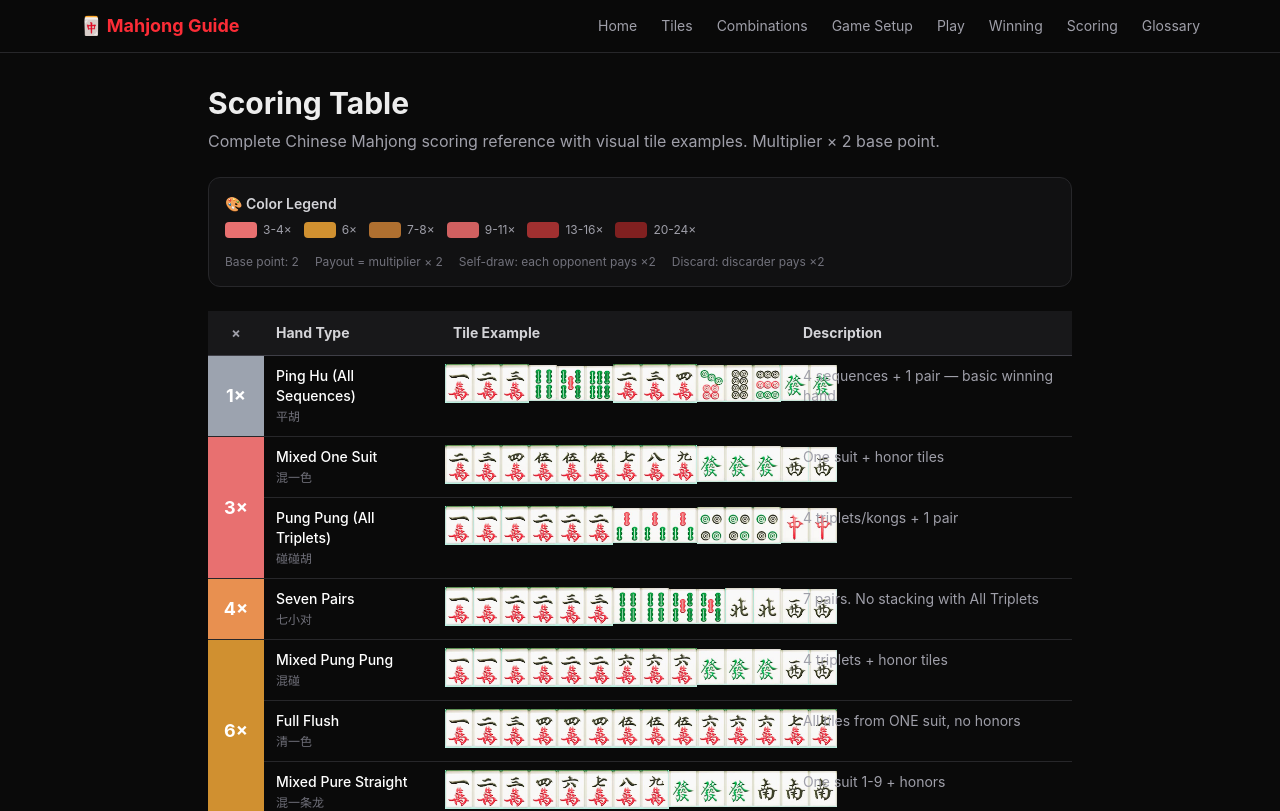
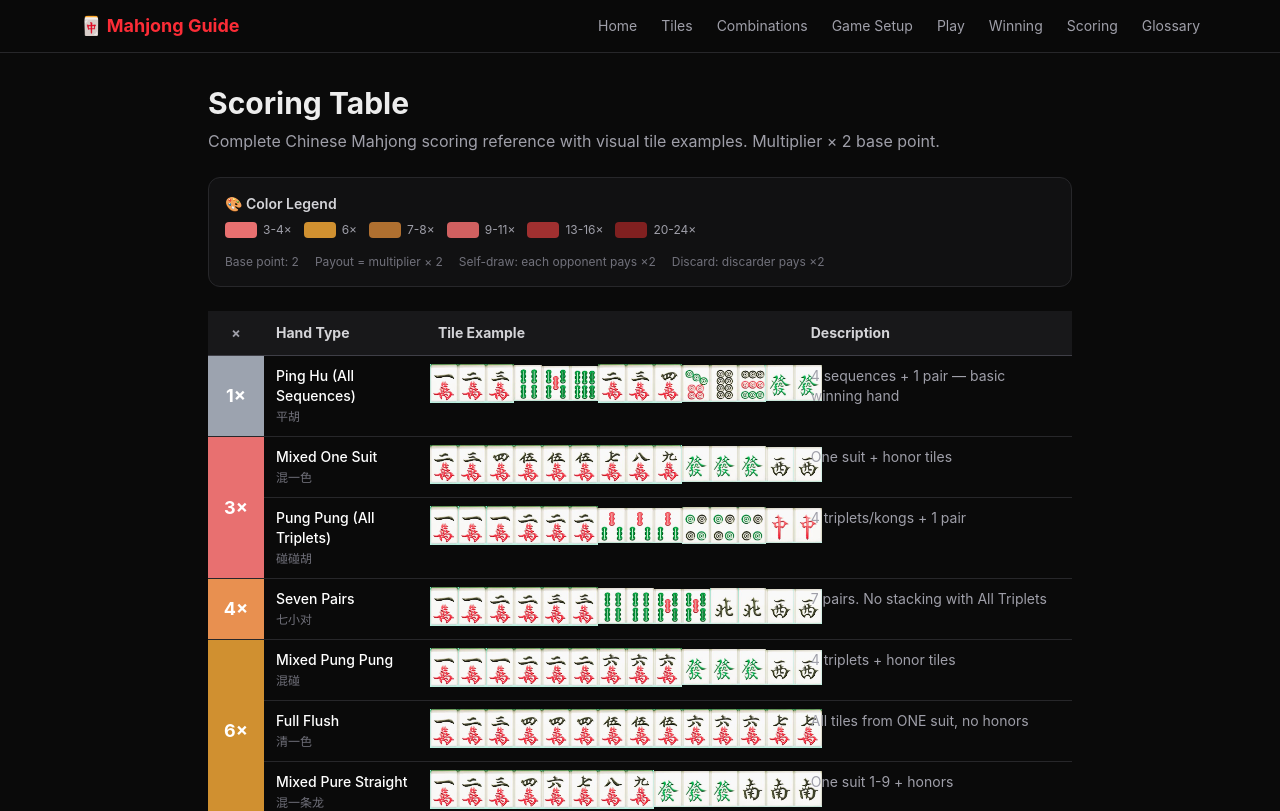
Before and after one commit to rkkbw47fm8-rgb/mahjong-guide, a Next.js app: page /scoring in a window 1280 px wide. Shown: the top 811 px of the page. Built offline with nearby package versions, Linux system fonts and the light colour scheme.

Commit message:
fix: 为牌例列和说明列添加最小宽度，防止文字压图

```diff
--- a/src/app/scoring/page.tsx
+++ b/src/app/scoring/page.tsx
@@ -145,8 +145,8 @@ export default function ScoringPage() {
                     <br />
                     <span className="text-xs text-zinc-500">{hand.name}</span>
                   </td>
-                  <td className="px-1 py-2 align-top">
-                    <div className="flex flex-nowrap gap-0">
+                  <td className="px-1 py-2 align-top" style={{minWidth: 320}}>
+                    <div className="flex flex-nowrap gap-0 flex-shrink-0">
                       {hand.tiles.map((code, ti) => (
                         <img
                           key={`${code}-${ti}`}
@@ -158,7 +158,7 @@ export default function ScoringPage() {
                       ))}
                     </div>
                   </td>
-                  <td className="hidden px-3 py-2.5 text-zinc-400 sm:table-cell align-top">
+                  <td className="hidden px-3 py-2.5 text-zinc-400 sm:table-cell align-top" style={{minWidth: 200}}>
                     {hand.desc}
                   </td>
                 </tr>
```
